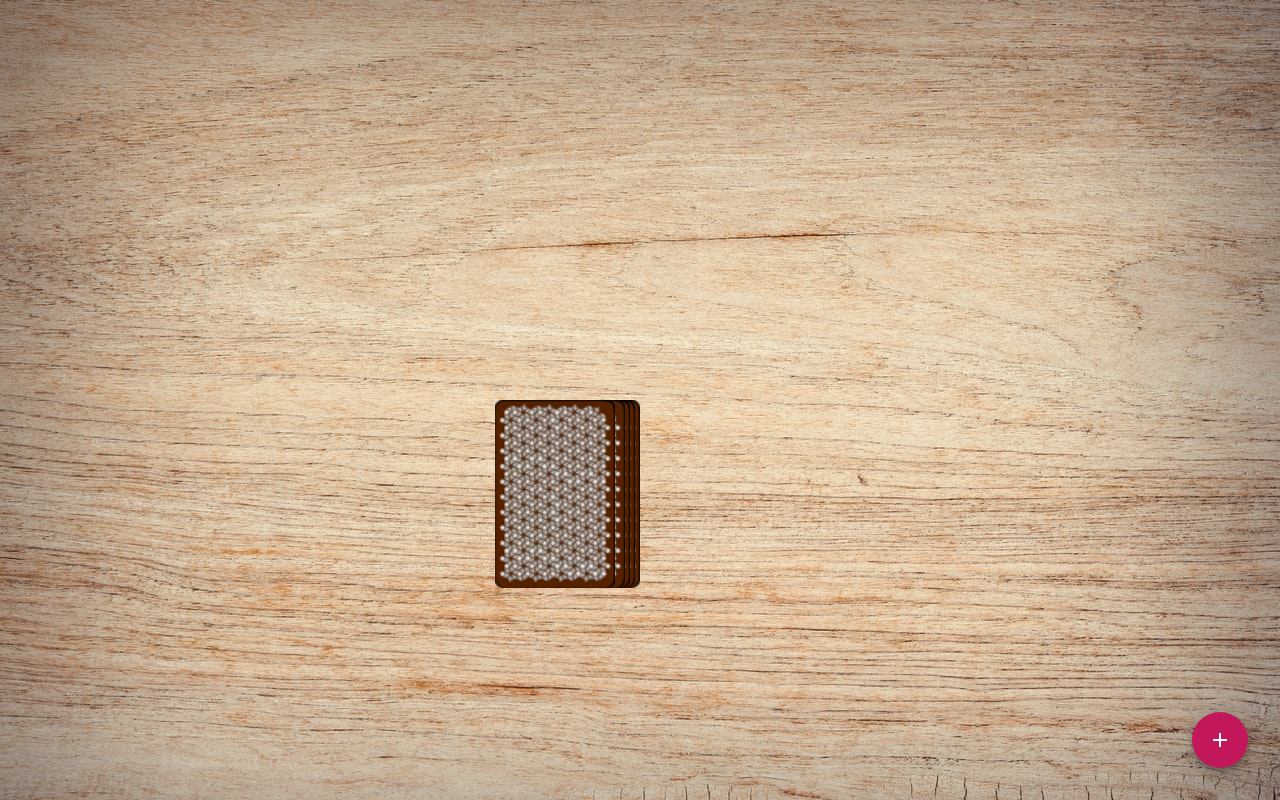
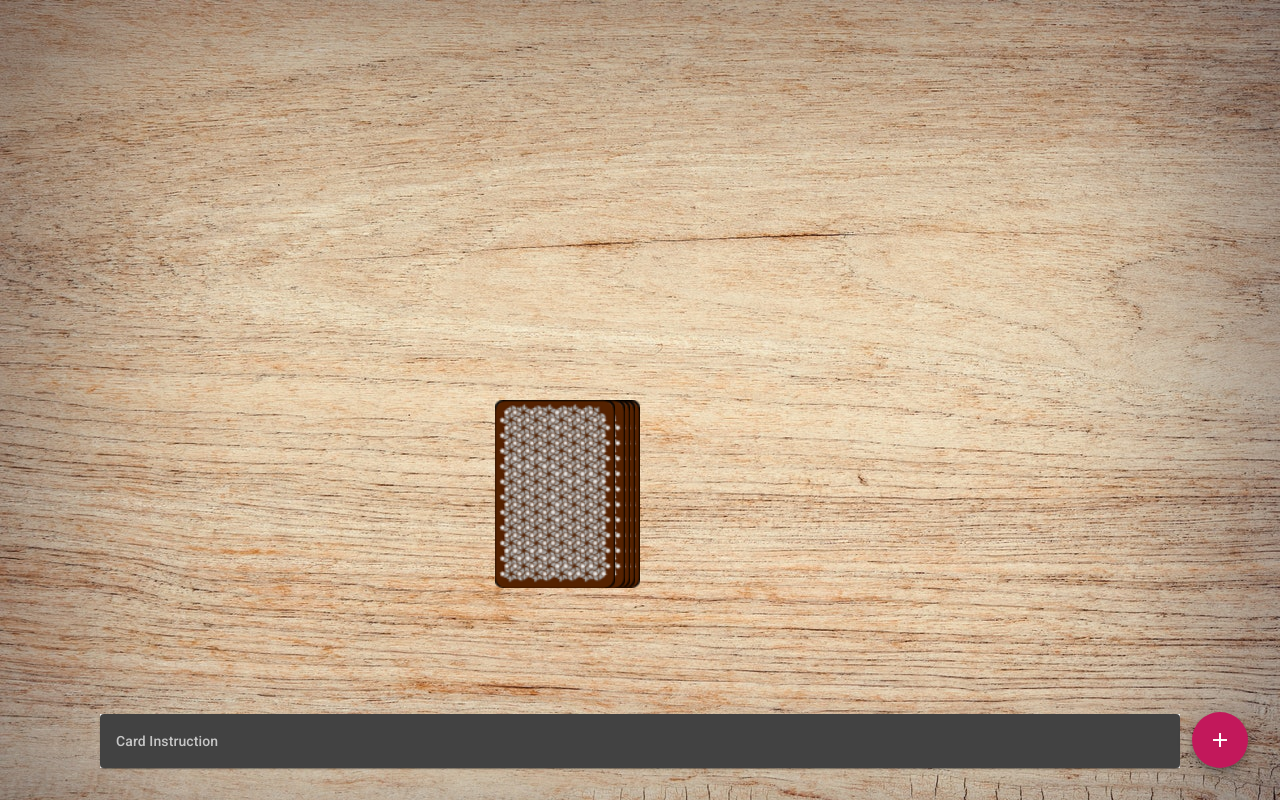
Before and after one commit to Hanmuni/Ring-Of-Fire, an Angular app: page /gameSection in a window 1280 px wide. Built offline with nearby package versions, Linux system fonts and the light colour scheme.

Commit message:
add card instructions

```diff
--- a/src/app/app.module.ts
+++ b/src/app/app.module.ts
@@ -13,6 +13,8 @@
 import { MatDialogModule } from '@angular/material/dialog';
 import { MatInputModule } from '@angular/material/input';
 import { FormsModule } from '@angular/forms';
+import {MatCardModule} from '@angular/material/card';
+import { GameInstructionsComponent } from './game-instructions/game-instructions.component';
 
 
 @NgModule({
@@ -21,7 +23,8 @@
     StartScreenComponent,
     GameSectionComponent,
     PlayerComponent,
-    AddPlayerDialogComponent
+    AddPlayerDialogComponent,
+    GameInstructionsComponent
   ],
   imports: [
     BrowserModule,
@@ -31,6 +34,7 @@
     MatDialogModule,
     MatInputModule,
     FormsModule,
+    MatCardModule,
     BrowserAnimationsModule
   ],
   providers: [],
--- /dev/null
+++ b/src/app/game-instructions/game-instructions.component.html
@@ -0,0 +1,12 @@
+<mat-card style="color: white;">
+
+    <mat-card-header>
+      <mat-card-subtitle> Card Instruction </mat-card-subtitle>
+      <mat-card-title> {{title}} </mat-card-title>
+    </mat-card-header>
+
+    <mat-card-content>
+      {{description}}
+    </mat-card-content>
+
+  </mat-card>
--- /dev/null
+++ b/src/app/game-instructions/game-instructions.component.ts
@@ -0,0 +1,39 @@
+import { Component, Input, OnInit, OnChanges } from '@angular/core';
+
+@Component({
+  selector: 'app-game-instructions',
+  templateUrl: './game-instructions.component.html',
+  styleUrls: ['./game-instructions.component.scss']
+})
+export class GameInstructionsComponent implements OnInit, OnChanges {
+  cardAction = [
+    { title: 'Waterfall', description: 'Everyone has to start drinking at the same time. As soon as player 1 stops drinking, player 2 may stop drinking. Player 3 may stop as soon as player 2 stops drinking, and so on.' },
+    { title: 'You', description: 'You decide who drinks' },
+    { title: 'Me', description: 'Congrats! You drink a shot!' },
+    { title: 'Category', description: 'Come up with a category (e.g. Colors). Each player must enumerate one item from the category.' },
+    { title: 'Bust a Jive', description: 'Player 1 makes a dance move. Player 2 repeats the dance move and adds a second one. ' },
+    { title: 'Chicks', description: 'All girls drink.' },
+    { title: 'Heaven', description: 'Put your hands up! The last player drinks!' },
+    { title: 'Mate', description: 'Pick a mate. Your mate must always drink when you drink and the other way around.' },
+    { title: 'Thumbmaster', description: 'The player who drew the card must put their thumb on the table at a chosen time. The last person to put their thumb on the table must drink.' },
+    { title: 'Dudes', description: 'All men drink.' },
+    { title: 'Quizmaster', description: 'You are now the question master. If you ask a player a question, they have to answer and then drink.' },
+    { title: 'Never have I ever...', description: 'Say something you never did. Everyone who did it has to drink.' },
+    { title: 'Rule', description: 'Make a rule. Everyone needs to drink when he breaks the rule.' },
+  ];
+
+  title: string = '';
+  description: string = '';
+  @Input() card: string;
+
+  ngOnInit(): void {
+
+  }
+  ngOnChanges(): void {
+    if (this.card) {
+      let cardNumber = +this.card.split('_')[1];
+      this.title = this.cardAction[cardNumber - 1].title;
+      this.description = this.cardAction[cardNumber - 1].description;
+    }
+  }
+}
--- a/src/app/game-section/game-section.component.html
+++ b/src/app/game-section/game-section.component.html
@@ -1,5 +1,5 @@
-<app-player [name]="player" [activePlayer]="i == game.currentPlayer" *ngFor="let player of game.players; let i = index;" [ngStyle]="{'top.px': 100 + (i * 90)}"
-  class="player-board-position"></app-player>
+<app-player [name]="player" [activePlayer]="i == game.currentPlayer" *ngFor="let player of game.players; let i = index;"
+  [ngStyle]="{'top.px': 100 + (i * 90)}" class="player-board-position"></app-player>
 
 <div class="field">
 
@@ -17,6 +17,8 @@
 
 </div>
 
+<app-game-instructions [card]="currentCard" class="game-description-position"></app-game-instructions>
+
 <button mat-fab color="primary" (click)="openDialog()" class="add-btn">
   <mat-icon>add</mat-icon>
 </button>
--- a/src/app/game-section/game-section.component.scss
+++ b/src/app/game-section/game-section.component.scss
@@ -67,3 +67,11 @@
 right: 32px;
 bottom: 32px;
 }
+
+.game-description-position {
+  position: absolute;
+  bottom: 32px;
+  left: 100px;
+  right: 100px;
+  background-color: white;
+}
```
Also changed, not shown: src/app/game-instructions/game-instructions.component.scss (added), 1 other file (tests, documents, lock files or other folders).
